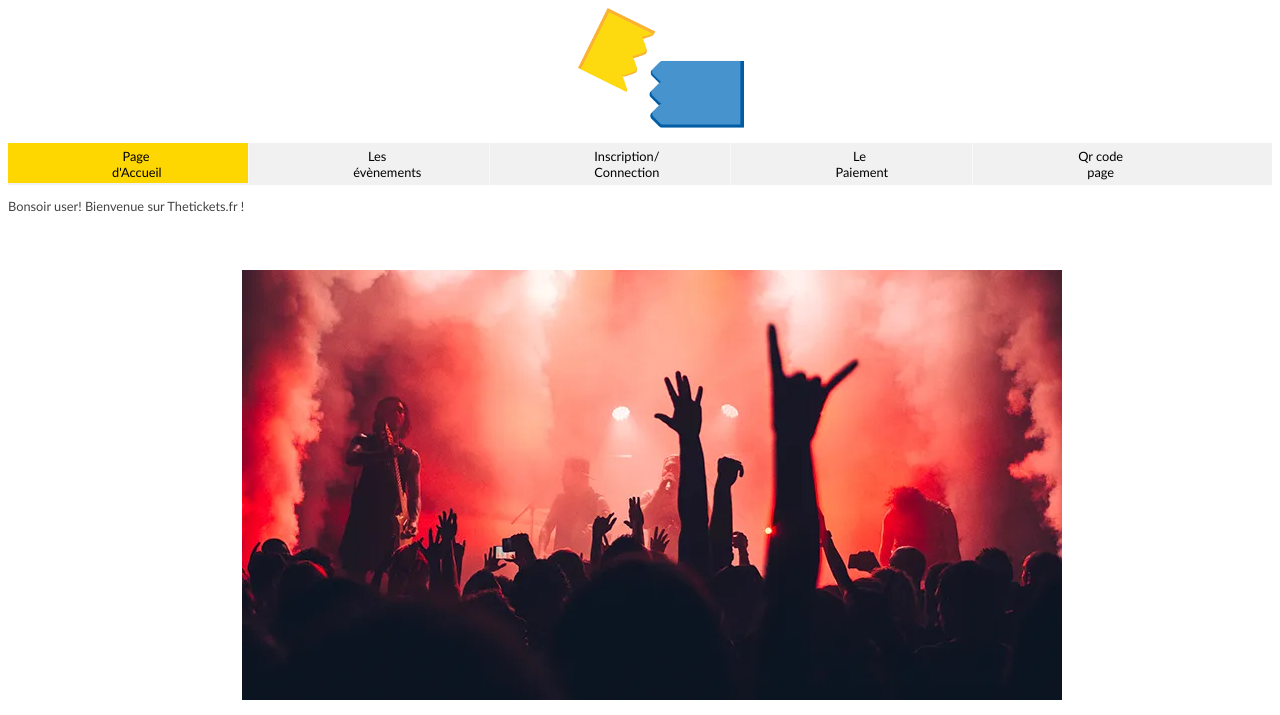
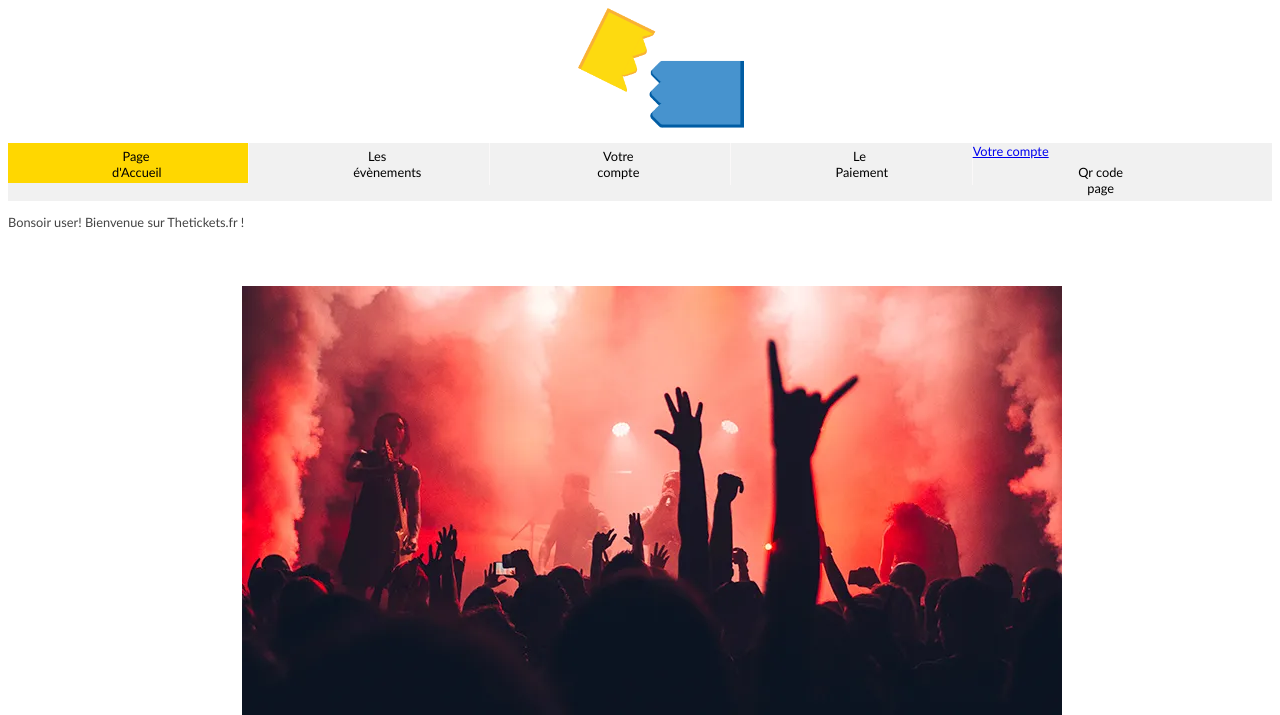
Before and after one commit to Mortaag/incubateur, a PHP site: page / in a window 1280 px wide. Shown: the top 715 px of the page. Run offline with PHP 8.4, Linux system fonts and the light colour scheme.

Commit message:
modif fichier en fichier php

```diff
--- a/web/index.php
+++ b/web/index.php
@@ -25,9 +25,17 @@
 <body>
     <img src="images/the_tickets.png" alt="Logo de The TheTickets" class="logo" href="index.html">
         <ul>
-            <li class="select"><a href="index.html">Page d'Accueil</a></li>
+            <li class="select"><a href="index.php">Page d'Accueil</a></li>
             <li><a href="visu/organisation.html">Les évènements</a></li>
-            <li><a href="visu/connexion.html">Inscription/ Connection</a></a></li>
+            <li> <?php
+            if ($_SESSION['user'] === 'user' && $_SESSION['mot_de_passe'] === 'mdp') {
+                echo "<html> <li> <a href='visu/interface-user.php'> Votre compte</a> </li> </html>";
+            } else {
+                echo "<html> <li> <a href='visu/connexion.html'> S'inscrire/se connecter </a> </li> </html>";
+            }
+            ?>
+
+            <a href="visu/interface-user.php">Votre compte</a></a></li>
             <li><a href="visu/paiement.html">Le Paiement</a></li>
             <li><a href="visu/qrcode.html">Qr code page</a></li>
         </ul>
--- a/web/visu/paiement.html
+++ b/web/visu/paiement.php
@@ -7,7 +7,7 @@
 <img src="../images/the_tickets.png" alt="Logo de The TheTickets" class="logo" href="index.html">
 <ul>
 
-    <li><a href="../index.html">Page d'Accueil</a></li>
+    <li><a href="../index.php">Page d'Accueil</a></li>
     <li><a href="../visu/organisation.html">Les évènements</a></li>
     <li><a href="../visu/connexion.html">Inscription/ Connection</a></a></li>
     <li class="select"><a href="../visu/paiement.html">Le Paiement</a></li>
--- a/web/visu/qrcode.html
+++ b/web/visu/qrcode.php
@@ -6,7 +6,7 @@
 <img src="../images/the_tickets.png" alt="Logo de The TheTickets" class="logo" href="index.html">
 <ul>
 
-  <li><a href="../index.html">Page d'Accueil</a></li>
+  <li><a href="../index.php">Page d'Accueil</a></li>
   <li><a href="../visu/organisation.html">Les évènements</a></li>
   <li><a href="../visu/connexion.html">Inscription/ Connection</a></a></li>
   <li><a href="../visu/paiement.html">Le Paiement</a></li>
```
Also changed, not shown: web/visu/connexion.php (renamed from web/visu/organisation.html, +11 -6 lines), web/visu/organisation.php (renamed from web/visu/connexion.html, +6 -11 lines).
